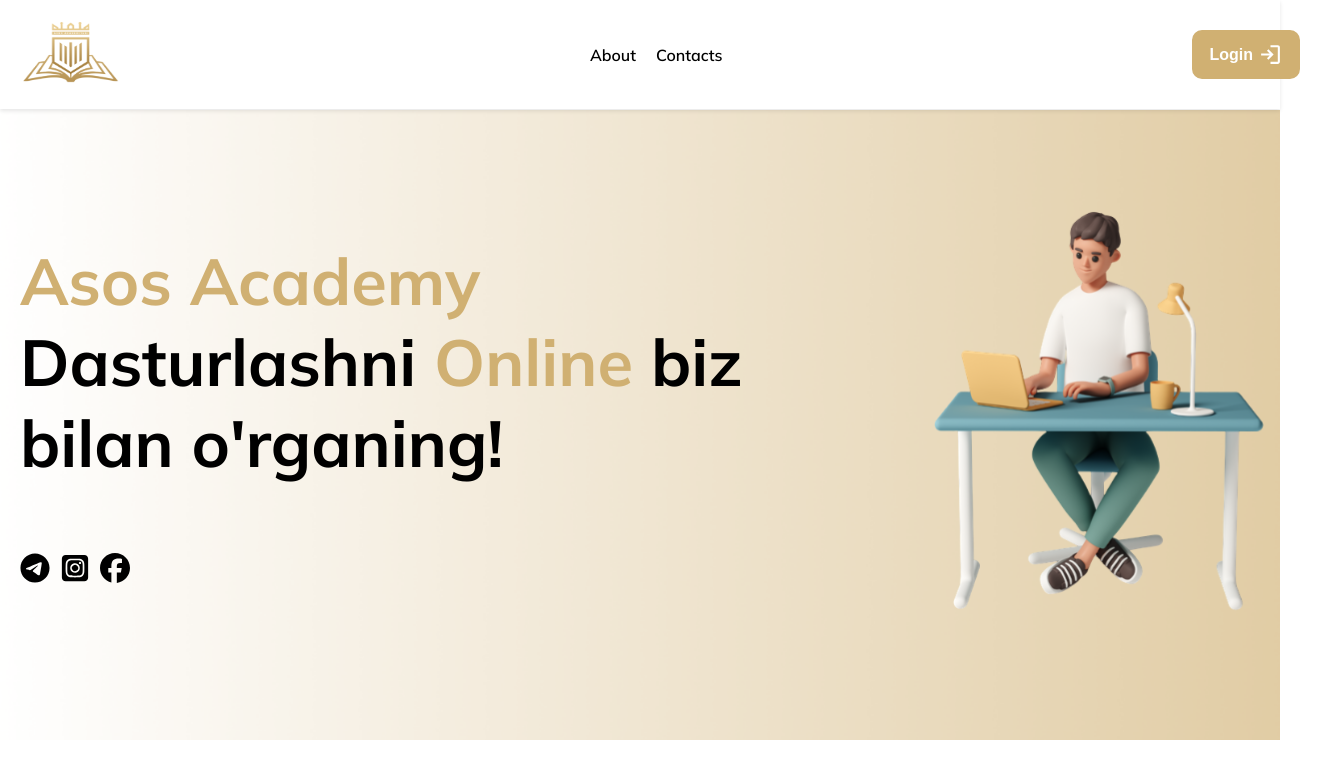
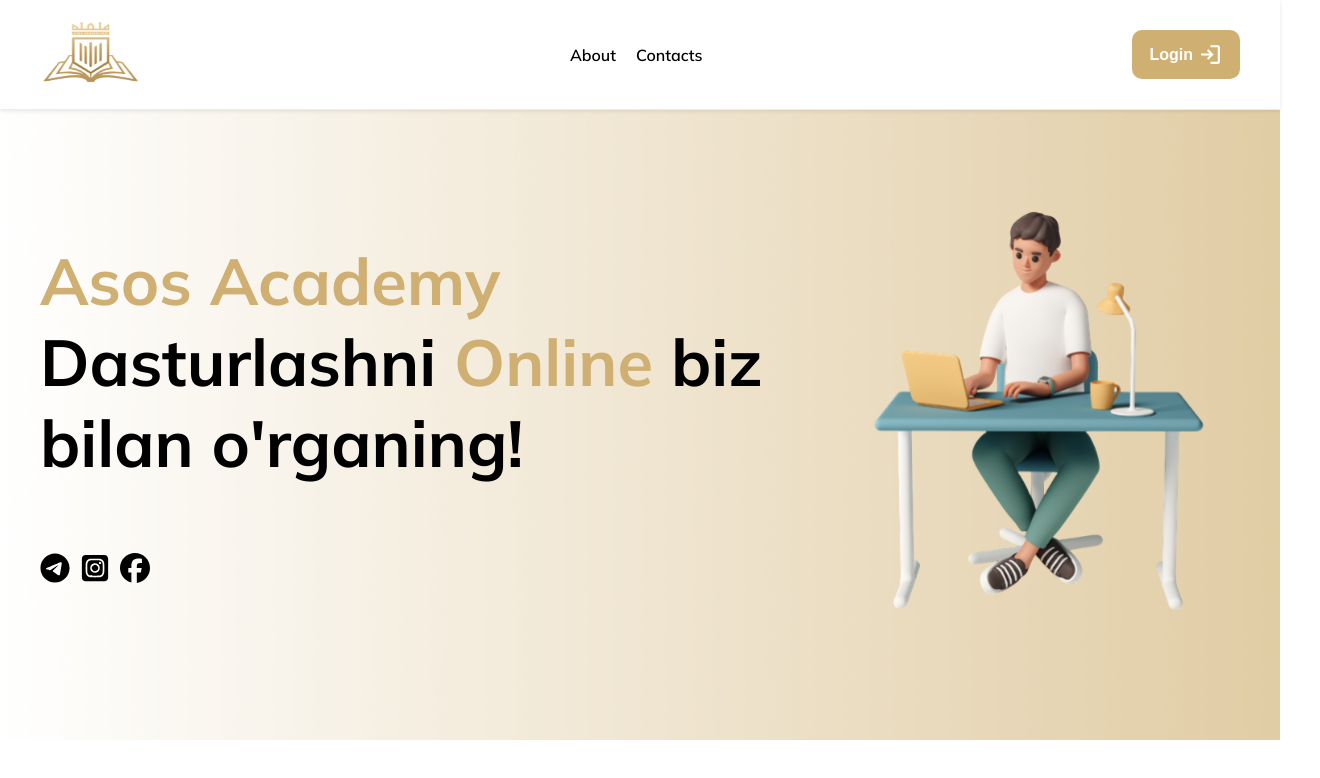
Before and after one commit to Jonibekweb01/Asos-Academy, a React (Create React App) app: page / in a window 1280 px wide. Shown: the top 778 px of the page, 1320 px wide, since content can reach past the window. Built offline with nearby package versions, Linux system fonts and the light colour scheme; a web font is replaced by a local one.

Commit message:
Asos Academy

```diff
--- a/src/index.css
+++ b/src/index.css
@@ -10,7 +10,7 @@
 }
 
 .container {
-    max-width: 1400px;
+    max-width: 1200px;
     width: 100%;
     padding: 0 20px;
     margin: 0 auto;
```
